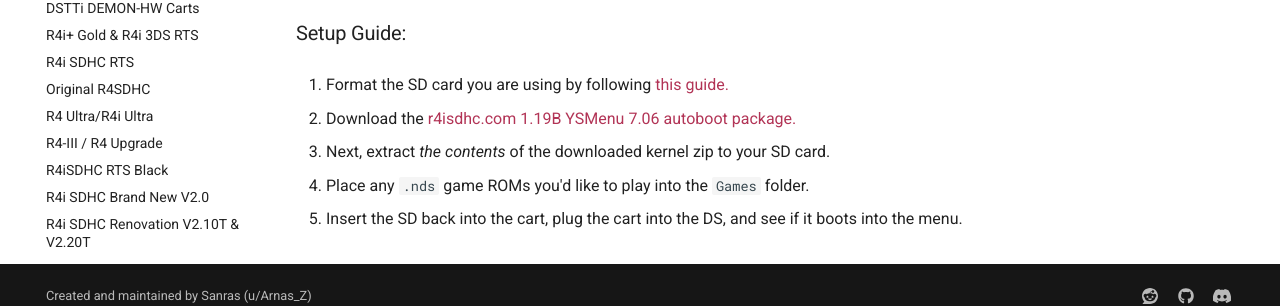
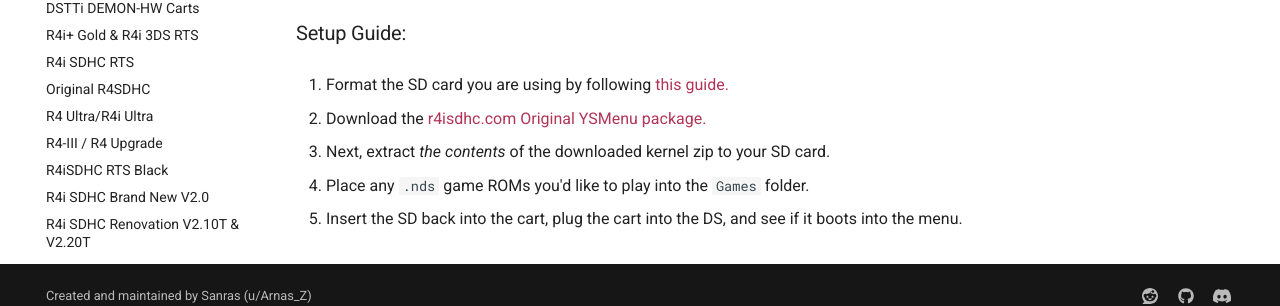
Before and after one commit to Sanrax/flashcart-guides, an MkDocs documentation site: the page built from docs/cart-guides/happybox.md, in a window 1280 px wide. Shown: the part 582-888 px from the top of the page. Built offline with MkDocs 1.6.1 and Material for MkDocs 9.7.7, drawn with Linux system fonts in a browser that asks for light colours; comment, search, counter and statistics services are not loaded.

Commit message:
Update package links

```diff
--- a/docs/cart-guides/happybox.md
+++ b/docs/cart-guides/happybox.md
@@ -18,7 +18,7 @@
 
 1. Format the SD card you are using by following [this guide.](https://wiki.hacks.guide/wiki/Formatting_an_SD_card)
 
-1. Download the [r4isdhc.com 1.19B YSMenu 7.06 autoboot package.](https://github.com/Sanrax/YSMenu-Custom-Packages/releases/download/v7.06/r4isdhc.com_Original_1.19B_YSMenu_7.06-R3.zip)
+1. Download the [r4isdhc.com Original YSMenu package.](https://github.com/Sanrax/YSMenu-Custom-Packages/releases/download/v7.06/r4isdhc.com_R4SDHC_Happybox-Original_YSMenu_7.06.zip)
 
 1. Next, extract *the contents* of the downloaded kernel zip to your SD card.
 
```
Also changed, not shown: docs/cart-guides/r4christmas.md (+1 -1 lines).
